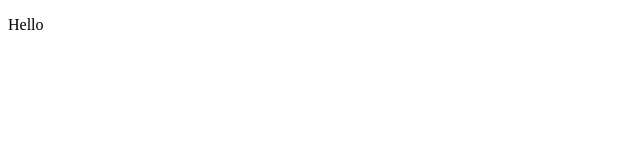
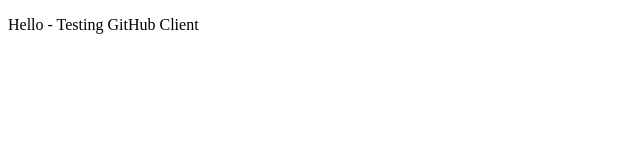
Before and after one commit to M39a9am3R/m39a9am3r.github.io, a plain HTML site: page index.html in a window 1280 px wide. Shown: the whole page, without its empty margins (0-640 px from the left). Drawn offline with Linux system fonts and the light colour scheme.

Commit message:
Update index.html

```diff
--- a/index.html
+++ b/index.html
@@ -5,6 +5,6 @@
         <title></title>
     </head>
     <body>
-        <p>Hello</p>
+        <p>Hello - Testing GitHub Client</p>
     </body>
 </html>
```
